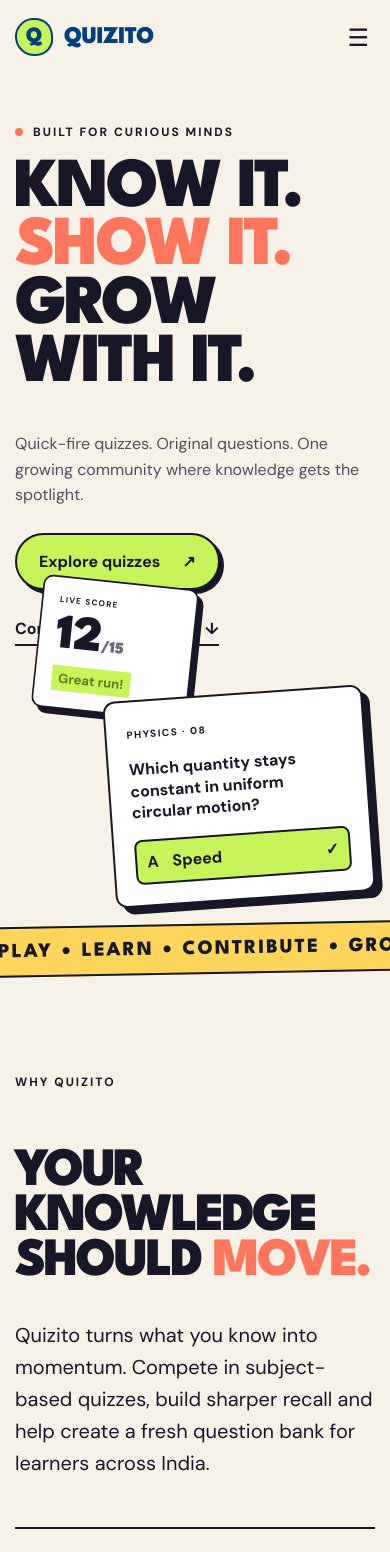
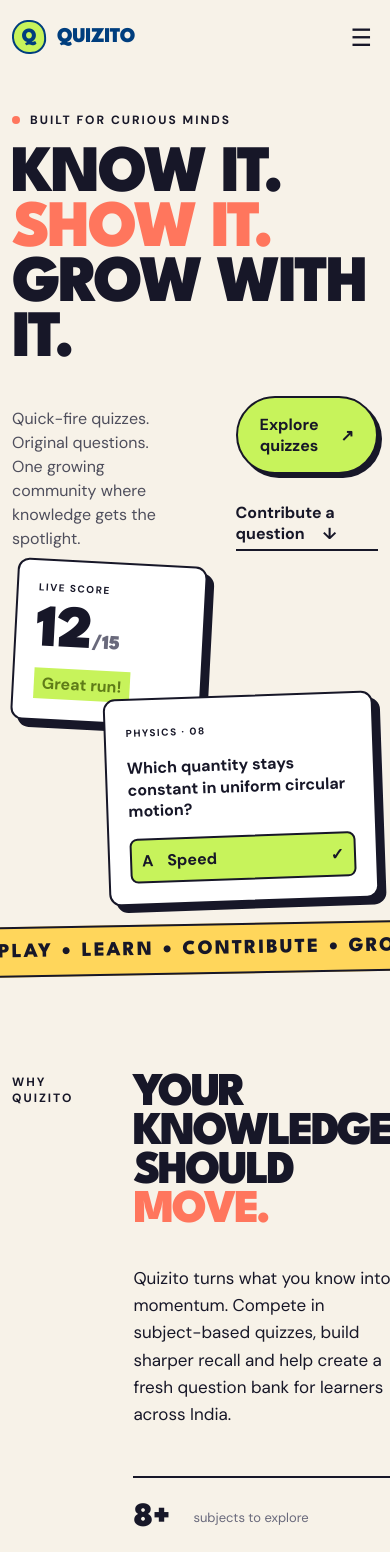
Before and after one commit to quiznaire/website, a Next.js app: page / in a window 390 px wide. Shown: the top 1552 px of the page. Built offline with nearby package versions, Linux system fonts and the light colour scheme.

Commit message:
Add adaptive laptop tablet and mobile layouts

```diff
--- a/app/globals.css
+++ b/app/globals.css
@@ -128,13 +128,32 @@ h1 em, h2 em { font-style: normal; color: var(--coral); }
 .toast button { color: white; border: 0; background: none; margin-left: 20px; cursor: pointer; font-size: 20px; }
 @keyframes enter { from { transform: translateY(20px); opacity: 0; } }
 
-@media (max-width: 900px) {
-  .hero { padding-top: 60px; min-height: 760px; }
-  .scoreCard { right: 20px; top: 250px; scale: .82; }
-  .questionCard { right: 20px; bottom: 40px; }
-  .heroBottom { align-items: start; flex-direction: column; gap: 25px; max-width: 420px; }
-  .manifesto { grid-template-columns: 1fr; }
-  .contribute { gap: 45px; }
+@media (min-width: 721px) and (max-width: 1024px) {
+  .shell { width: min(100% - 64px, 900px); }
+  .nav { height: 82px; }
+  .menuButton { display: block; cursor: pointer; }
+  .links { display: none; position: absolute; top: 74px; right: 0; width: 300px; background: var(--cream); border: 2px solid var(--ink); box-shadow: 6px 6px 0 var(--ink); padding: 22px; flex-direction: column; align-items: stretch; gap: 8px; }
+  .links.open { display: flex; }
+  .links .pill { align-self: stretch; }
+  .hero { min-height: 780px; padding-top: 70px; }
+  .hero h1 { font-size: clamp(80px, 11.5vw, 112px); max-width: 760px; }
+  .heroBottom { align-items: flex-start; flex-direction: column; gap: 26px; max-width: 430px; }
+  .scoreCard { right: 26px; top: 310px; scale: .88; }
+  .questionCard { right: 30px; bottom: 54px; }
+  .scribble { right: 275px; bottom: 34px; }
+  .manifesto { grid-template-columns: 1fr 3fr; gap: 30px; padding-block: 120px; }
+  .manifesto h2, .sectionHead h2, .how h2, .contribute h2, .cta h2 { font-size: clamp(58px, 8vw, 74px); }
+  .subject { min-height: 140px; padding: 22px; }
+  .subject strong { font-size: 24px; }
+  .how { padding-block: 110px; }
+  .steps { gap: 26px; }
+  .contribute { grid-template-columns: .9fr 1.1fr; gap: 48px; padding-block: 120px; }
+  .contributeArt { height: 460px; }
+  .note.one { left: 24px; width: 250px; }
+  .note.two { right: 18px; width: 180px; }
+  .trustGrid article { padding-inline: 22px; }
+  .footer { grid-template-columns: 2fr 1fr 1fr; }
+  .footer > div:nth-child(4) { grid-column: 2; }
 }
 
 @media (max-width: 720px) {
@@ -145,11 +164,11 @@ h1 em, h2 em { font-style: normal; color: var(--coral); }
   .links.open { display: flex; }
   .links .pill { align-self: stretch; }
   h1 { font-size: clamp(56px, 18vw, 84px); letter-spacing: -3px; }
-  .hero { min-height: 850px; padding-top: 50px; }
+  .hero { min-height: 890px; padding-top: 50px; }
   .heroBottom > p { font-size: 16px; }
   .actions { align-items: flex-start; flex-direction: column; }
-  .scoreCard { top: auto; bottom: 195px; right: auto; left: 5px; }
-  .questionCard { width: 260px; right: 6px; bottom: 24px; }
+  .scoreCard { top: auto; bottom: 210px; right: auto; left: 5px; }
+  .questionCard { width: min(270px, calc(100vw - 52px)); right: 6px; bottom: 28px; }
   .scribble { display: none; }
   .manifesto, .subjects, .contribute { padding-block: 100px; }
   .manifesto h2, .sectionHead h2, .how h2, .contribute h2, .cta h2 { font-size: 54px; letter-spacing: -3px; }
@@ -171,6 +190,34 @@ h1 em, h2 em { font-style: normal; color: var(--coral); }
   .footer { gap: 30px; }
 }
 
+@media (max-width: 420px) {
+  .shell { width: calc(100% - 24px); }
+  .brand { font-size: 21px; }
+  .brand span { width: 34px; height: 34px; font-size: 20px; }
+  h1 { font-size: clamp(50px, 17vw, 68px); }
+  .hero { min-height: 850px; padding-top: 38px; }
+  .heroBottom { margin-top: 28px; }
+  .heroBottom > p { line-height: 1.5; }
+  .pill { width: 100%; }
+  .actions { width: 100%; }
+  .scoreCard { left: 2px; bottom: 200px; transform: rotate(3deg); }
+  .questionCard { right: 2px; bottom: 22px; transform: rotate(-2deg); }
+  .manifesto h2, .sectionHead h2, .how h2, .contribute h2, .cta h2 { font-size: 47px; }
+  .manifesto > div:last-child > p { font-size: 17px; }
+  .statRow { grid-template-columns: 1fr; gap: 20px; }
+  .statRow div { grid-template-columns: 60px 1fr; align-items: center; }
+  .subject { min-height: 112px; gap: 12px; }
+  .subjectIcon { width: 40px; font-size: 30px; }
+  .subject strong { font-size: 21px; }
+  .subject small { font-size: 12px; }
+  .contributeArt { height: 390px; }
+  .note.one { left: 14px; top: 48px; width: 230px; padding: 18px; }
+  .note.one p { font-size: 19px; }
+  .note.two { right: 14px; bottom: 42px; width: 170px; padding: 18px; }
+  .orbit { width: 64px; height: 64px; right: 16px; top: 20px; font-size: 40px; }
+  .toast { left: 12px; right: 12px; bottom: 12px; }
+}
+
 @media (prefers-reduced-motion: reduce) {
   html { scroll-behavior: auto; }
   *, *:before, *:after { animation-duration: .01ms !important; transition-duration: .01ms !important; }
```
